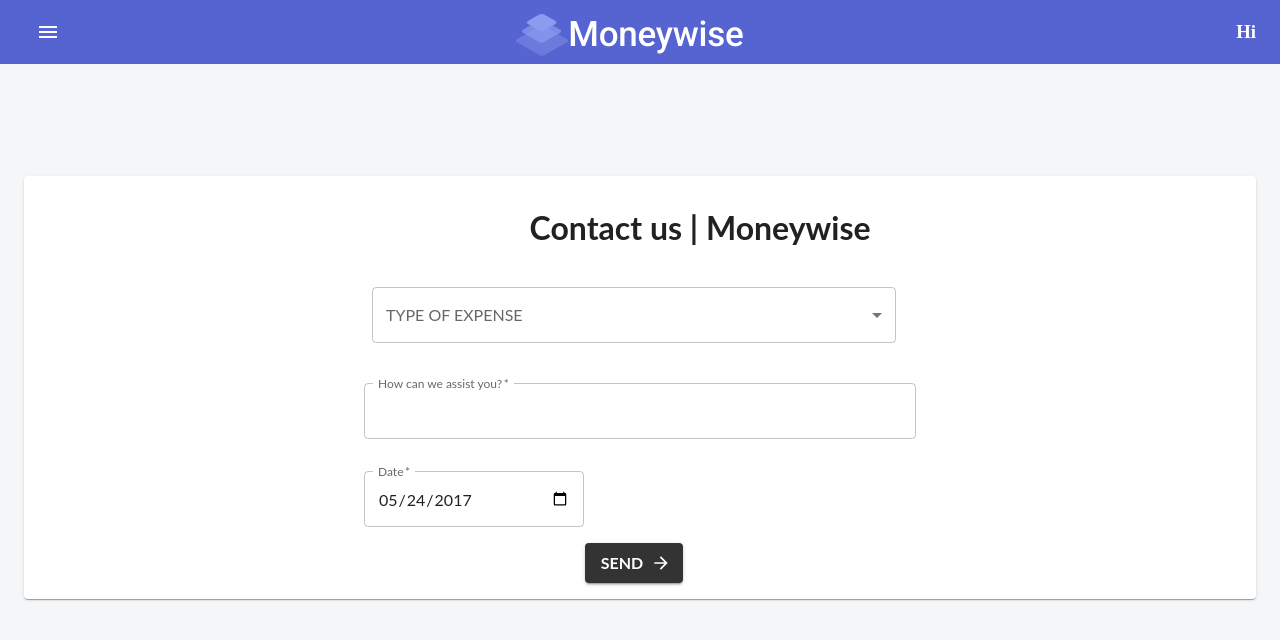
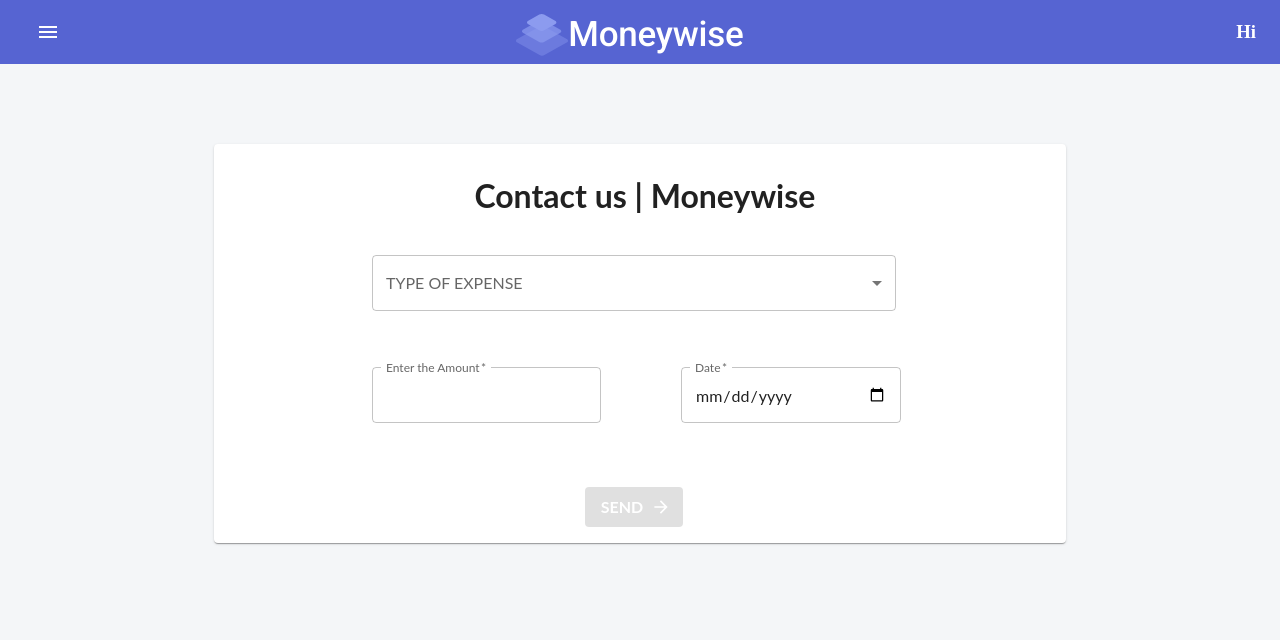
Before and after one commit to architchopra/Moneywise, a React (Create React App) app: page /app/editdetails in a window 1280 px wide. Shown: the top 640 px of the page. Built offline with nearby package versions, Linux system fonts and the light colour scheme.

Commit message:
form chngs

```diff
--- a/src/index.css
+++ b/src/index.css
@@ -4,10 +4,10 @@
     margin-bottom: 2rem;
     font-weight: 700;
     font-family: "Lato", sans-serif;
-    margin-left: 30%;
+    margin-left: 20%;
 }
 .btnsend {
-    background-color: #333333 !important;
+    /* background-color: #333333 !important; */
     font-size: 1rem !important;
     color: white !important;
     font-weight: 700 !important;
--- a/src/pages/EditForm.js
+++ b/src/pages/EditForm.js
@@ -1,4 +1,4 @@
-import React from 'react';
+import React, { useState,useEffect } from 'react';
 import { Container, Card, FormControl, MenuItem } from '@material-ui/core'
 import {Alert,Collapse,IconButton} from '@mui/material';
 import { makeStyles } from '@material-ui/styles';
@@ -7,16 +7,17 @@ import Button from '@material-ui/core/Button';
 import { ThemeProvider } from '@material-ui/core';
 import { createTheme } from '@material-ui/core/styles';
 import ArrowForwardIcon from '@material-ui/icons/ArrowForward';
-import { useState } from 'react';
+
 import '../index.css';
 import InputLabel from '@material-ui/core/InputLabel';
 import api from '../api';
 import Select from '@material-ui/core/Select';
 import CloseIcon from '@mui/icons-material/Close';
+import { Box } from '@material-ui/system';
 
 const useStyles = makeStyles(() => ({
   root: {
-    marginTop: '7rem',
+    marginTop: '5rem',
     flexDirection: 'column',
     marginBottom: '4rem'
   },
@@ -34,8 +35,8 @@ const useStyles = makeStyles(() => ({
     marginLeft: '0.1rem'
   },
   field: {
-    marginTop: '2rem',
-    marginBottom: '2rem'
+    marginTop: '3rem',
+    marginBottom: '3rem'
   },
   btn: {
     marginLeft: '2%',
@@ -63,6 +64,10 @@ const theme = createTheme({
 // };
 
 const Form = () => {
+  const [btnDisabled, setBtnDisabled] = useState(true);
+  const [btnDisabled1, setBtnDisabled1] = useState(true);
+  const [btnDisabled2, setBtnDisabled2] = useState(true);
+  const [btnDisabled3, setBtnDisabled3] = useState(true);
   const [open,setOpen]=useState(false);
   const [message,setmsg]=useState("");
   const [sever,setSever]=useState("info");
@@ -75,12 +80,24 @@ const Form = () => {
   //   date: { dates }
   // };
   // const [,feedbackValue, setTextValue] = useState("");
+  // const tryenable=()=>{
+  //   if(btnd)
+  // }
 
-  const onExpenseChange = (e) => setExpense(e.target.value);
-  const onCostChange = (e) => setCost(e.target.value);
-  const onDateChange = (e) => setDates(e.target.value);
+  const onExpenseChange = (e) => {
+    setExpense(e.target.value);
+    setBtnDisabled1(!e.target.value.length)
+  };
+  const onCostChange = (e) =>{
+    setCost(e.target.value);
+    setBtnDisabled2(!e.target.value.length);
+  }
+  const onDateChange = (e) => {
+    setDates(e.target.value);
+    setBtnDisabled3(!e.target.value.length);
+  }
   // const handleReset = () => setTextValue("");
-
+  //  setBtnDisabled(btnDisabled1&&btnDisabled2&&btnDisabled3)
   async function fetchData() {
     const type = expense;
     const config = {
@@ -126,14 +143,100 @@ const Form = () => {
     e.preventDefault();
     fetchData();
   };
+  useEffect(() => {
+   setBtnDisabled((btnDisabled2||btnDisabled1||btnDisabled3));
+  }, [btnDisabled1,btnDisabled2,btnDisabled3]);
   return (
-    <form noValidate autoComplete="off">
+    <Box  component="form" noValidate autoComplete="off">
       <ThemeProvider theme={theme}>
-        <Container maxWidth="xl">
+        <Container maxWidth="md">
           <Card className={classes.root}>
             <Container maxWidth="sm">
               <div className={classes.form}>
                 <h3 className="formheading">Contact us | Moneywise</h3>
+
+                <FormControl className={classes.formControl}>
+                  <InputLabel
+                    id="demo-simple-select--input"
+                    InputLabelProps={{
+                      shrink: true
+                    }}
+                    fullWidth
+                    select
+                  >
+                    TYPE OF EXPENSE
+                  </InputLabel>
+                  <Select
+                    labelId="demo-simple-select-label"
+                    id="demo-simple-select"
+                    value={expense}
+                    onChange={onExpenseChange}
+                    label="TYPE OF EXPENSE "
+
+
+                    variant="outlined"
+                    fullWidth
+                    type="search"
+                    // InputLabelProps={{
+                    //   shrink: true
+                    // }}
+                  >
+                    <MenuItem value="household">Household Expense</MenuItem>
+                    <MenuItem value="shopping">Shopping Expense</MenuItem>
+                    <MenuItem value="investment">
+                      Investment and Loan Expense
+                    </MenuItem>
+                    <MenuItem value="misc">Miscellenious Expense</MenuItem>
+                  </Select>
+                </FormControl>
+
+                <TextField
+                  label=" Enter the Amount"
+                  onChange={onCostChange}
+                  InputLabelProps={{
+                    shrink: true
+                  }}
+                  className={classes.field}
+                  variant="outlined"
+                  value={cost}
+                  required
+                  sx={{ marginLeft: "0.5em"}}
+
+
+                  // value={password}
+                  // onChange={e => setPassword(e.target.value)}
+                />
+                <TextField
+                  id="date"
+                  label="Date"
+                  type="date"
+                  defaultValue="2021-12-8"
+                  // value={dat.date}
+                  onChange={onDateChange}
+                  className={classes.field}
+                  sx={{ width: 220 ,marginLeft: "5em"}}
+
+                  InputLabelProps={{
+                    shrink: true
+                  }}
+                  required
+                  fullWidth
+
+
+                />
+
+                <div>
+                  <Button
+                    variant="contained"
+                    className="btnsend"
+                    endIcon={<ArrowForwardIcon />}
+                    onClick={handleSubmit}
+                    disabled={btnDisabled}
+                    color="success"
+                  >
+                    Send
+                  </Button>
+                </div>
                 <Collapse in={open}>
                     <Alert severity={sever}
                       action={
@@ -148,84 +251,17 @@ const Form = () => {
                           <CloseIcon fontSize="inherit" />
                         </IconButton>
                       }
-                      sx={{ mb: 2 }}
+                      sx={{ mb: 3}}
                     >
                       {message}
                     </Alert>
                   </Collapse>
-                <FormControl className={classes.formControl}>
-                  <InputLabel
-                    id="demo-simple-select-label"
-                    InputLabelProps={{
-                      shrink: true
-                    }}
-                  >
-                    TYPE OF EXPENSE
-                  </InputLabel>
-                  <Select
-                    labelId="demo-simple-select-label"
-                    id="demo-simple-select"
-                    value={expense}
-                    onChange={onExpenseChange}
-                    variant="outlined"
-                    InputLabelProps={{
-                      shrink: true
-                    }}
-                  >
-                    <MenuItem value="household">Household Expense</MenuItem>
-                    <MenuItem value="shopping">Shopping Expense</MenuItem>
-                    <MenuItem value="investment">
-                      Investment and Loan Expense
-                    </MenuItem>
-                    <MenuItem value="misc">Miscellenious Expense</MenuItem>
-                  </Select>
-                </FormControl>
-
-                <TextField
-                  label=" How can we assist you?"
-                  onChange={onCostChange}
-                  InputLabelProps={{
-                    shrink: true
-                  }}
-                  className={classes.field}
-                  variant="outlined"
-                  value={cost}
-                  required
-                  fullWidth
-
-                  // value={password}
-                  // onChange={e => setPassword(e.target.value)}
-                />
-                <TextField
-                  id="date"
-                  label="Date"
-                  type="date"
-                  defaultValue="2017-05-24"
-                  // value={dat.date}
-                  onChange={onDateChange}
-                  sx={{ width: 220 }}
-                  InputLabelProps={{
-                    shrink: true
-                  }}
-                  required
-                  fullWidth
-                />
-                <div>
-                  <Button
-                    variant="contained"
-                    className="btnsend"
-                    endIcon={<ArrowForwardIcon />}
-                    onClick={handleSubmit}
-                  >
-                    Send
-                  </Button>
-                </div>
               </div>
             </Container>
           </Card>
         </Container>
       </ThemeProvider>
-    </form>
+    </Box>
   );
 };
 // const handleSubmit=()=>{
```
